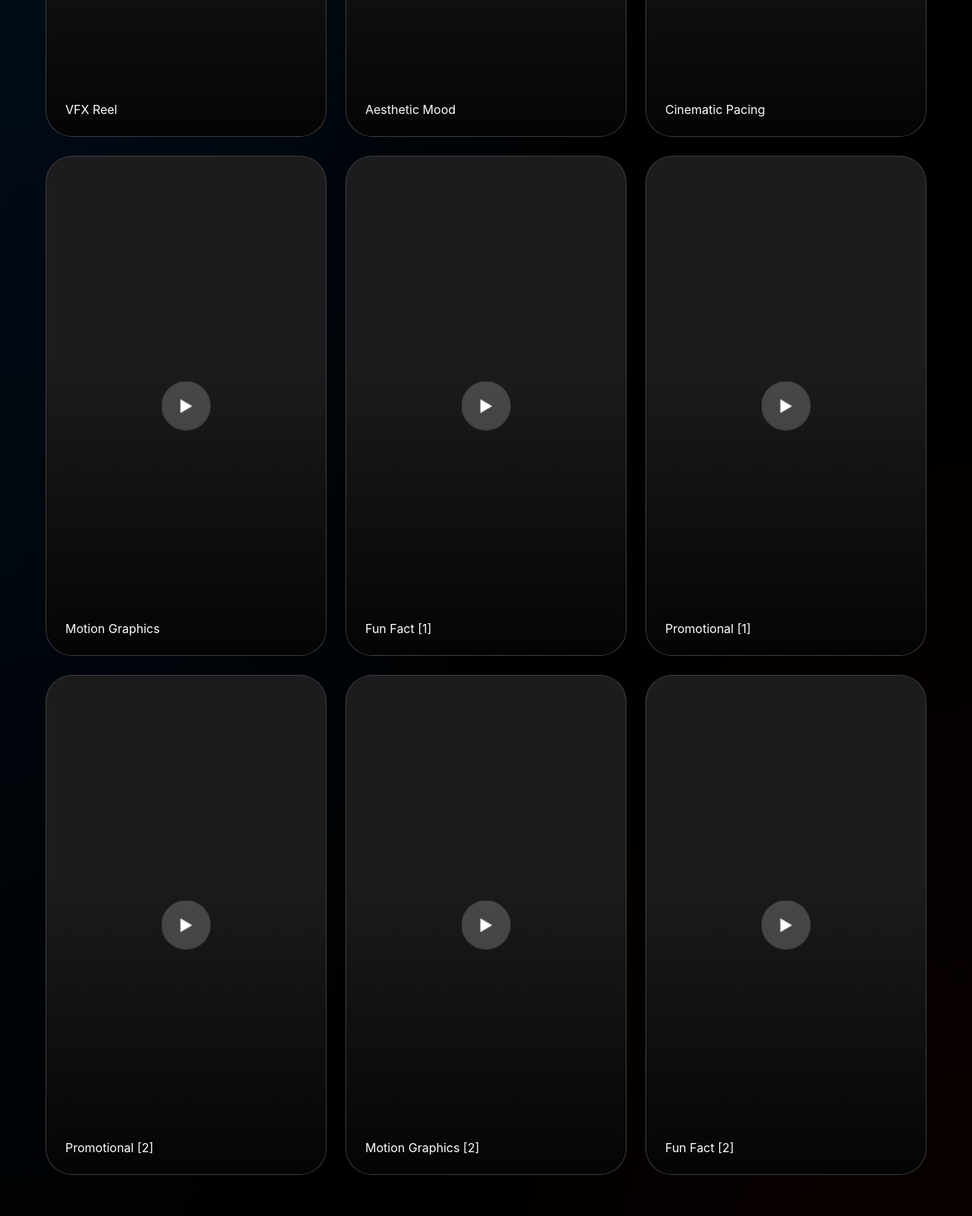
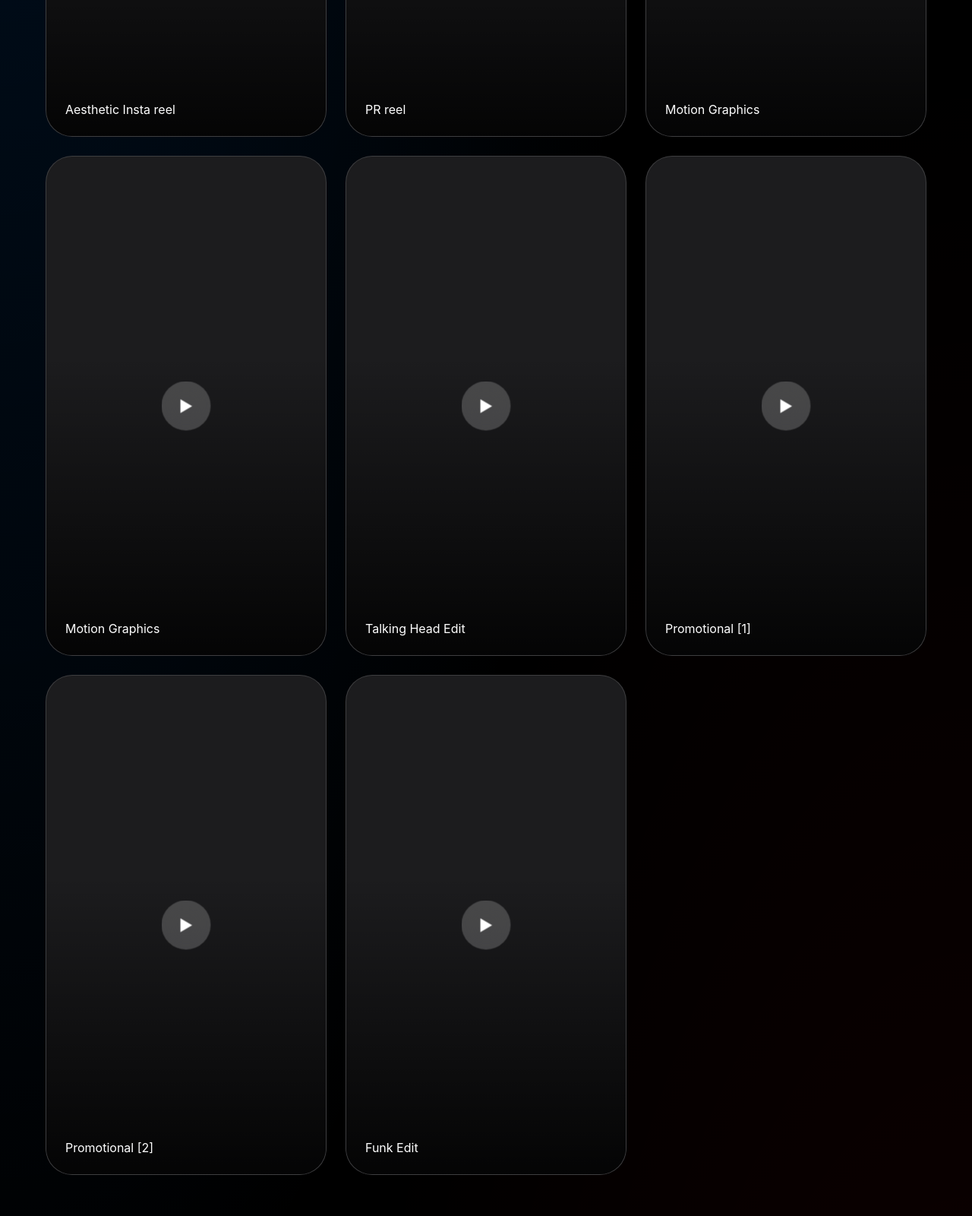
Before and after one commit to fahedshafi/portfolioindex, a plain HTML site: page index.html in a window 1280 px wide. Shown: the part 1280-2880 px from the top of the page at 76% size. Drawn offline with Linux system fonts and the light colour scheme; a web font is replaced by a local one.

Commit message:
Update index.html
Updated all videos

```diff
--- a/index.html
+++ b/index.html
@@ -216,21 +216,20 @@
 
         <h2 id="shorts" class="section-header">Short-form Projects</h2>
         <div class="project-grid">
-            <div class="ios-video-card reveal" onclick="playVideo(this)"><div class="status-icon">▶</div><div class="video-overlay"><p>VFX Reel</p></div><iframe data-src="https://drive.google.com/file/d/1SgWGRdU3JOUo_ePwTQtzEHm8Jj_zgbUx/preview"></iframe></div>
-            <div class="ios-video-card reveal" onclick="playVideo(this)"><div class="status-icon">▶</div><div class="video-overlay"><p>Aesthetic Mood</p></div><iframe data-src="https://drive.google.com/file/d/1GuWZoRewJsbDI6Hy74po_8C_D8Dvxj_7/preview"></iframe></div>
-            <div class="ios-video-card reveal" onclick="playVideo(this)"><div class="status-icon">▶</div><div class="video-overlay"><p>Cinematic Pacing</p></div><iframe data-src="https://drive.google.com/file/d/1Uvt-dESxUd35n_-0sGD9Et_v-Xnmj27e/preview"></iframe></div>
+            <div class="ios-video-card reveal" onclick="playVideo(this)"><div class="status-icon">▶</div><div class="video-overlay"><p>Aesthetic Insta reel</p></div><iframe data-src="https://f.io/cGISYGJW"></iframe></div>
+            <div class="ios-video-card reveal" onclick="playVideo(this)"><div class="status-icon">▶</div><div class="video-overlay"><p>PR reel</p></div><iframe data-src="https://f.io/gbBi5VHD"></iframe></div>
+            <div class="ios-video-card reveal" onclick="playVideo(this)"><div class="status-icon">▶</div><div class="video-overlay"><p>Motion Graphics</p></div><iframe data-src="https://f.io/uliyL187"></iframe></div>
             <div class="ios-video-card reveal" onclick="playVideo(this)"><div class="status-icon">▶</div><div class="video-overlay"><p>Motion Graphics</p></div><iframe data-src="https://drive.google.com/file/d/1C5Vqu8wEANeAxAg29jVQ1_BSSDLfAD8d/preview"></iframe></div>
-            <div class="ios-video-card reveal" onclick="playVideo(this)"><div class="status-icon">▶</div><div class="video-overlay"><p>Fun Fact [1]</p></div><iframe data-src="https://drive.google.com/file/d/1iImOhdfs4GTDDwxRucTwM642eqROmLuQ/preview"></iframe></div>
+            <div class="ios-video-card reveal" onclick="playVideo(this)"><div class="status-icon">▶</div><div class="video-overlay"><p>Talking Head Edit</p></div><iframe data-src="https://drive.google.com/file/d/1mI7Ac6Kj6uM7a4WKO9468zG07K_51LEb/view?usp=sharing"></iframe></div>
             <div class="ios-video-card reveal" onclick="playVideo(this)"><div class="status-icon">▶</div><div class="video-overlay"><p>Promotional [1]</p></div><iframe data-src="https://drive.google.com/file/d/12m3_NAxxYbp1pH_bV42ZYsosRLTnkCi_/preview"></iframe></div>
             <div class="ios-video-card reveal" onclick="playVideo(this)"><div class="status-icon">▶</div><div class="video-overlay"><p>Promotional [2]</p></div><iframe data-src="https://drive.google.com/file/d/18z3XIqQ3pmnnk_PAVrUsZiyKFZ8b23bO/preview"></iframe></div>
-            <div class="ios-video-card reveal" onclick="playVideo(this)"><div class="status-icon">▶</div><div class="video-overlay"><p>Motion Graphics [2]</p></div><iframe data-src="https://drive.google.com/file/d/1duNhvUk7sPNQjsEGWAOIT78a1Xpm7G7a/preview"></iframe></div>
-            <div class="ios-video-card reveal" onclick="playVideo(this)"><div class="status-icon">▶</div><div class="video-overlay"><p>Fun Fact [2]</p></div><iframe data-src="https://drive.google.com/file/d/12Q7dyXSzdDWAW04iubSkJtEJzmZ7_T60/preview"></iframe></div>
+            <div class="ios-video-card reveal" onclick="playVideo(this)"><div class="status-icon">▶</div><div class="video-overlay"><p>Funk Edit</p></div><iframe data-src=""></iframe></div>
         </div>
 
         <h2 id="longform" class="section-header">Long-form Projects</h2>
         <div class="project-grid" style="grid-template-columns: repeat(auto-fit, minmax(400px, 1fr));">
-            <div class="ios-video-card landscape reveal" onclick="playVideo(this)"><div class="status-icon">▶</div><div class="video-overlay"><p>Promotional Showcase</p></div><iframe data-src="https://drive.google.com/file/d/1lFjRbM-z-cNQmbTeAJiNZxNpIkNggpzE/preview"></iframe></div>
-            <div class="ios-video-card landscape reveal" onclick="playVideo(this)"><div class="status-icon">▶</div><div class="video-overlay"><p>YT Growing Channel</p></div><iframe data-src="https://drive.google.com/file/d/12exKz3nGXpz_MGhgATTMZEOaa7zEVUqt/preview"></iframe></div>
+            <div class="ios-video-card landscape reveal" onclick="playVideo(this)"><div class="status-icon">▶</div><div class="video-overlay"><p>Promotional Showcase</p></div><iframe data-src="https://drive.google.com/file/d/1M2zCJmH_0iLIxGAPmK-ZF_B1oowpzKzA/view?usp=sharing"></iframe></div>
+            <div class="ios-video-card landscape reveal" onclick="playVideo(this)"><div class="status-icon">▶</div><div class="video-overlay"><p>Explainer</p></div><iframe data-src="https://drive.google.com/file/d/1XDZwboLZy_kidh673oMIt4K-90OHjgiH/view?usp=sharing"></iframe></div>
             <div class="ios-video-card landscape reveal" onclick="playVideo(this)"><div class="status-icon">▶</div><div class="video-overlay"><p>Advertisement</p></div><iframe data-src="https://drive.google.com/file/d/1Guq9ugl8PJ-35t3XUKiv9GB01VOHdlMx/preview"></iframe></div>
         </div>
 
```
